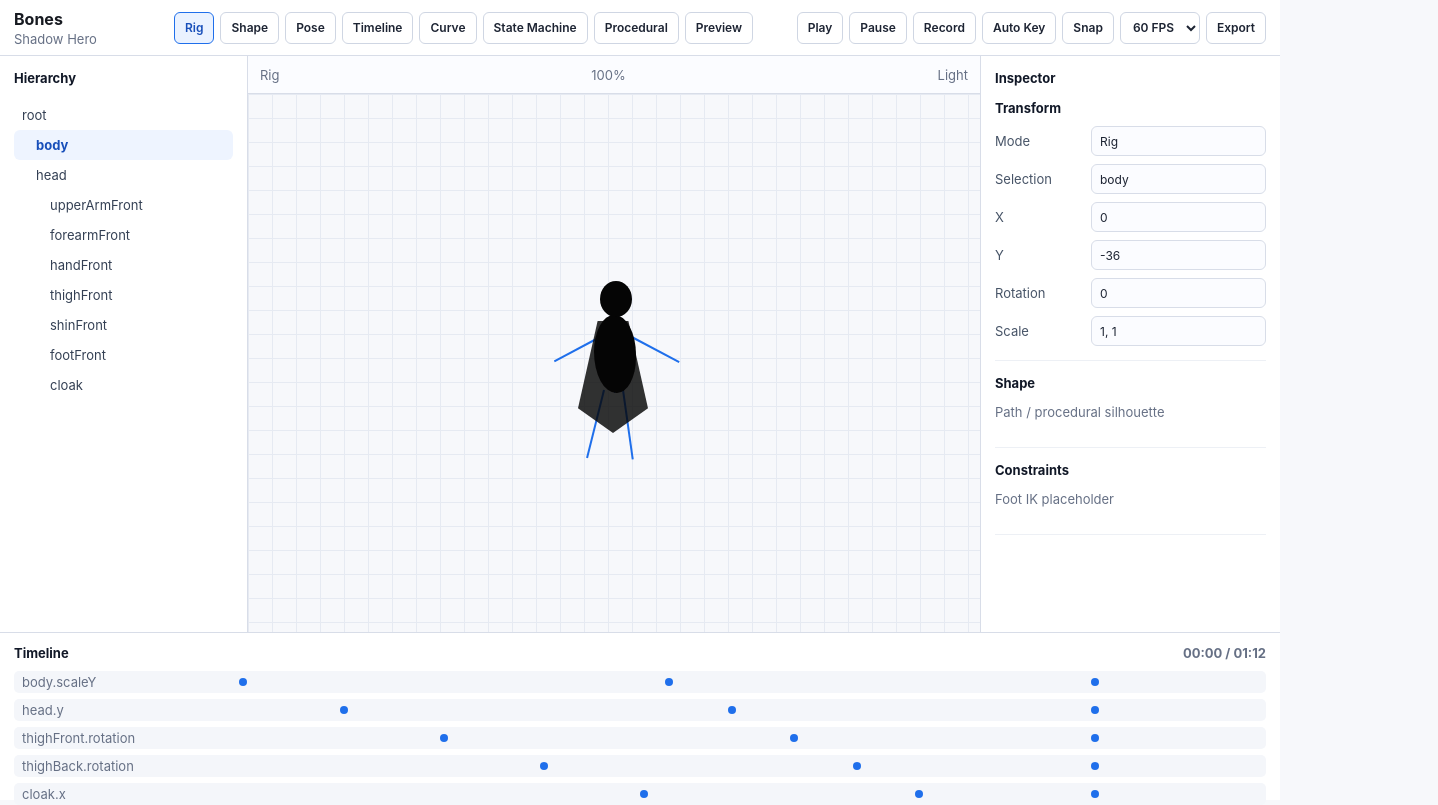
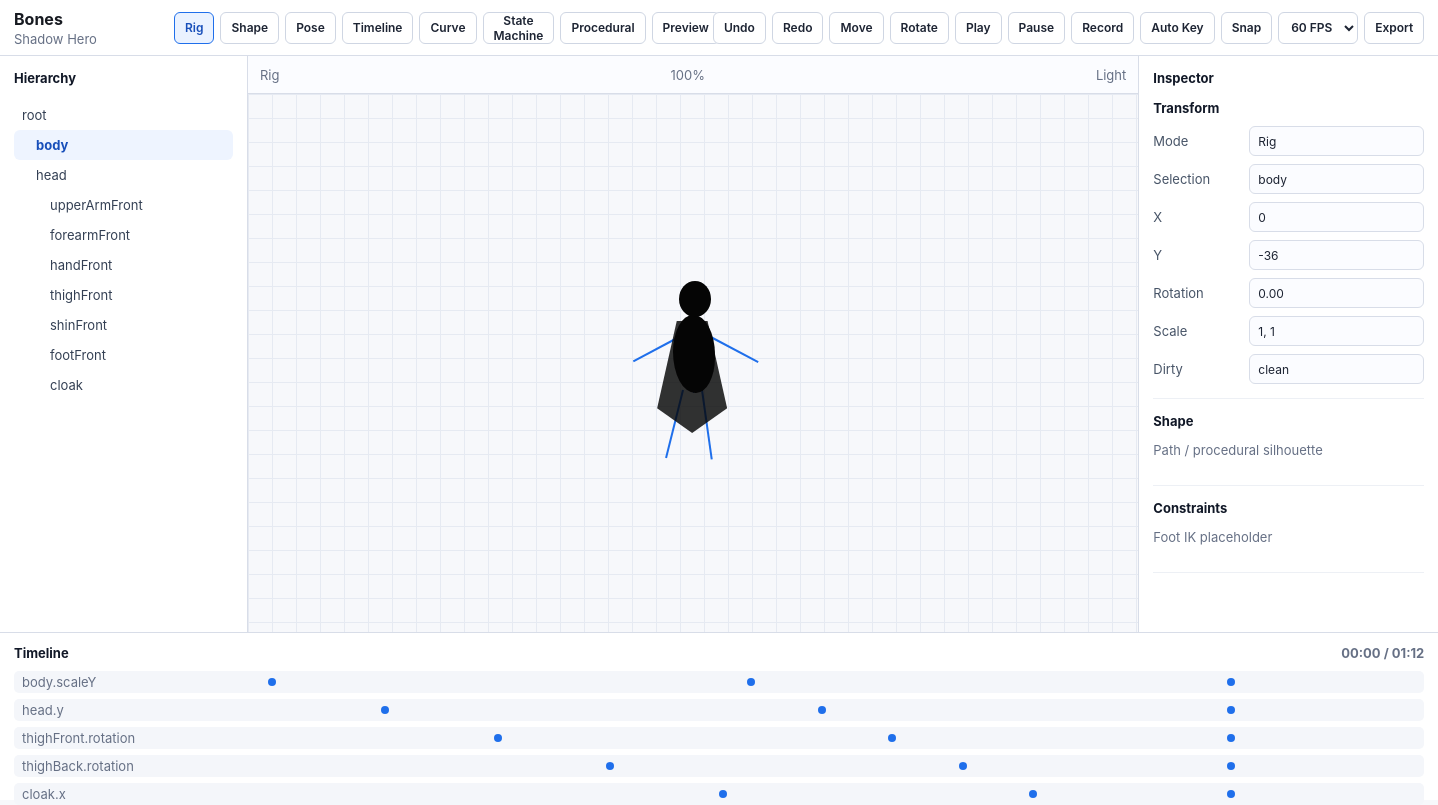
Before and after one commit to foundermafstat/bones, a Next.js app in the folder apps/editor/: page / in a window 1280 px wide. Shown: the whole page, 1438 px wide, since content can reach past the window. Built offline with nearby package versions, Linux system fonts and the light colour scheme.

Commit message:
Add editor command state

```diff
--- /dev/null
+++ b/apps/editor/app/editorState.ts
@@ -0,0 +1,113 @@
+export interface BoneTransform {
+  readonly x: number;
+  readonly y: number;
+  readonly rotation: number;
+  readonly scaleX: number;
+  readonly scaleY: number;
+}
+
+export interface EditorProjectState {
+  readonly name: string;
+  readonly selectedBoneId: string;
+  readonly bones: Readonly<Record<string, BoneTransform>>;
+  readonly dirty: boolean;
+  readonly dirtyParts: readonly string[];
+}
+
+export interface EditorCommand {
+  readonly id: string;
+  readonly label: string;
+  do(state: EditorProjectState): EditorProjectState;
+  undo(state: EditorProjectState): EditorProjectState;
+}
+
+export interface CommandHistory {
+  readonly past: readonly EditorCommand[];
+  readonly future: readonly EditorCommand[];
+}
+
+export interface EditorStateContainer {
+  readonly project: EditorProjectState;
+  readonly history: CommandHistory;
+}
+
+export const initialEditorProject: EditorProjectState = {
+  name: "Shadow Hero",
+  selectedBoneId: "body",
+  dirty: false,
+  dirtyParts: [],
+  bones: {
+    root: { x: 0, y: 0, rotation: 0, scaleX: 1, scaleY: 1 },
+    body: { x: 0, y: -36, rotation: 0, scaleX: 1, scaleY: 1 },
+    head: { x: 0, y: -32, rotation: 0, scaleX: 1, scaleY: 1 }
+  }
+};
+
+export function executeCommand(container: EditorStateContainer, command: EditorCommand): EditorStateContainer {
+  return {
+    project: command.do(container.project),
+    history: { past: [...container.history.past, command], future: [] }
+  };
+}
+
+export function undo(container: EditorStateContainer): EditorStateContainer {
+  const command = container.history.past[container.history.past.length - 1];
+  if (!command) {
+    return container;
+  }
+  return {
+    project: command.undo(container.project),
+    history: {
+      past: container.history.past.slice(0, -1),
+      future: [command, ...container.history.future]
+    }
+  };
+}
+
+export function redo(container: EditorStateContainer): EditorStateContainer {
+  const command = container.history.future[0];
+  if (!command) {
+    return container;
+  }
+  return {
+    project: command.do(container.project),
+    history: {
+      past: [...container.history.past, command],
+      future: container.history.future.slice(1)
+    }
+  };
+}
+
+export function createMoveBoneCommand(boneId: string, dx: number, dy: number): EditorCommand {
+  return {
+    id: `move:${boneId}:${dx}:${dy}`,
+    label: "Move bone",
+    do: (state) => updateBone(state, boneId, (bone) => ({ ...bone, x: bone.x + dx, y: bone.y + dy })),
+    undo: (state) => updateBone(state, boneId, (bone) => ({ ...bone, x: bone.x - dx, y: bone.y - dy }))
+  };
+}
+
+export function createRotateBoneCommand(boneId: string, delta: number): EditorCommand {
+  return {
+    id: `rotate:${boneId}:${delta}`,
+    label: "Rotate bone",
+    do: (state) => updateBone(state, boneId, (bone) => ({ ...bone, rotation: bone.rotation + delta })),
+    undo: (state) => updateBone(state, boneId, (bone) => ({ ...bone, rotation: bone.rotation - delta }))
+  };
+}
+
+function updateBone(state: EditorProjectState, boneId: string, updater: (bone: BoneTransform) => BoneTransform): EditorProjectState {
+  const current = state.bones[boneId];
+  if (!current) {
+    return state;
+  }
+  return {
+    ...state,
+    dirty: true,
+    dirtyParts: state.dirtyParts.includes(boneId) ? state.dirtyParts : [...state.dirtyParts, boneId],
+    bones: {
+      ...state.bones,
+      [boneId]: updater(current)
+    }
+  };
+}
--- a/apps/editor/app/page.tsx
+++ b/apps/editor/app/page.tsx
@@ -2,6 +2,15 @@
 
 import { useMemo, useState } from "react";
 import type { CSSProperties } from "react";
+import {
+  createMoveBoneCommand,
+  createRotateBoneCommand,
+  executeCommand,
+  initialEditorProject,
+  redo,
+  undo,
+  type EditorStateContainer
+} from "./editorState";
 
 const modes = ["Rig", "Shape", "Pose", "Timeline", "Curve", "State Machine", "Procedural", "Preview"] as const;
 
@@ -15,17 +24,24 @@ type DepthStyle = CSSProperties & { "--depth": number };
 
 export default function EditorPage() {
   const [mode, setMode] = useState<(typeof modes)[number]>("Rig");
-  const selectedBone = sampleProject.hierarchy[1];
+  const [editorState, setEditorState] = useState<EditorStateContainer>({
+    project: initialEditorProject,
+    history: { past: [], future: [] }
+  });
+  const selectedBone = editorState.project.selectedBoneId;
+  const selectedTransform = editorState.project.bones[selectedBone] ?? initialEditorProject.bones.body!;
+  const runCommand = (command: Parameters<typeof executeCommand>[1]) => setEditorState((state) => executeCommand(state, command));
   const inspectorRows = useMemo(
     () => [
       ["Mode", mode],
       ["Selection", selectedBone],
-      ["X", "0"],
-      ["Y", "-36"],
-      ["Rotation", "0"],
-      ["Scale", "1, 1"]
+      ["X", String(selectedTransform.x)],
+      ["Y", String(selectedTransform.y)],
+      ["Rotation", selectedTransform.rotation.toFixed(2)],
+      ["Scale", `${selectedTransform.scaleX}, ${selectedTransform.scaleY}`],
+      ["Dirty", editorState.project.dirty ? editorState.project.dirtyParts.join(", ") : "clean"]
     ],
-    [mode, selectedBone]
+    [editorState.project.dirty, editorState.project.dirtyParts, mode, selectedBone, selectedTransform]
   );
 
   return (
@@ -33,7 +49,7 @@ export default function EditorPage() {
       <header className="topBar">
         <div className="brand">
           <strong>Bones</strong>
-          <span>{sampleProject.name}</span>
+          <span>{editorState.project.name}</span>
         </div>
         <nav className="modeTabs" aria-label="Editor modes">
           {modes.map((item) => (
@@ -43,6 +59,18 @@ export default function EditorPage() {
           ))}
         </nav>
         <div className="toolbarActions" aria-label="Playback tools">
+          <button type="button" disabled={!editorState.history.past.length} onClick={() => setEditorState(undo)}>
+            Undo
+          </button>
+          <button type="button" disabled={!editorState.history.future.length} onClick={() => setEditorState(redo)}>
+            Redo
+          </button>
+          <button type="button" onClick={() => runCommand(createMoveBoneCommand(selectedBone, 2, 0))}>
+            Move
+          </button>
+          <button type="button" onClick={() => runCommand(createRotateBoneCommand(selectedBone, 0.1))}>
+            Rotate
+          </button>
           <button type="button">Play</button>
           <button type="button">Pause</button>
           <button type="button">Record</button>
```
